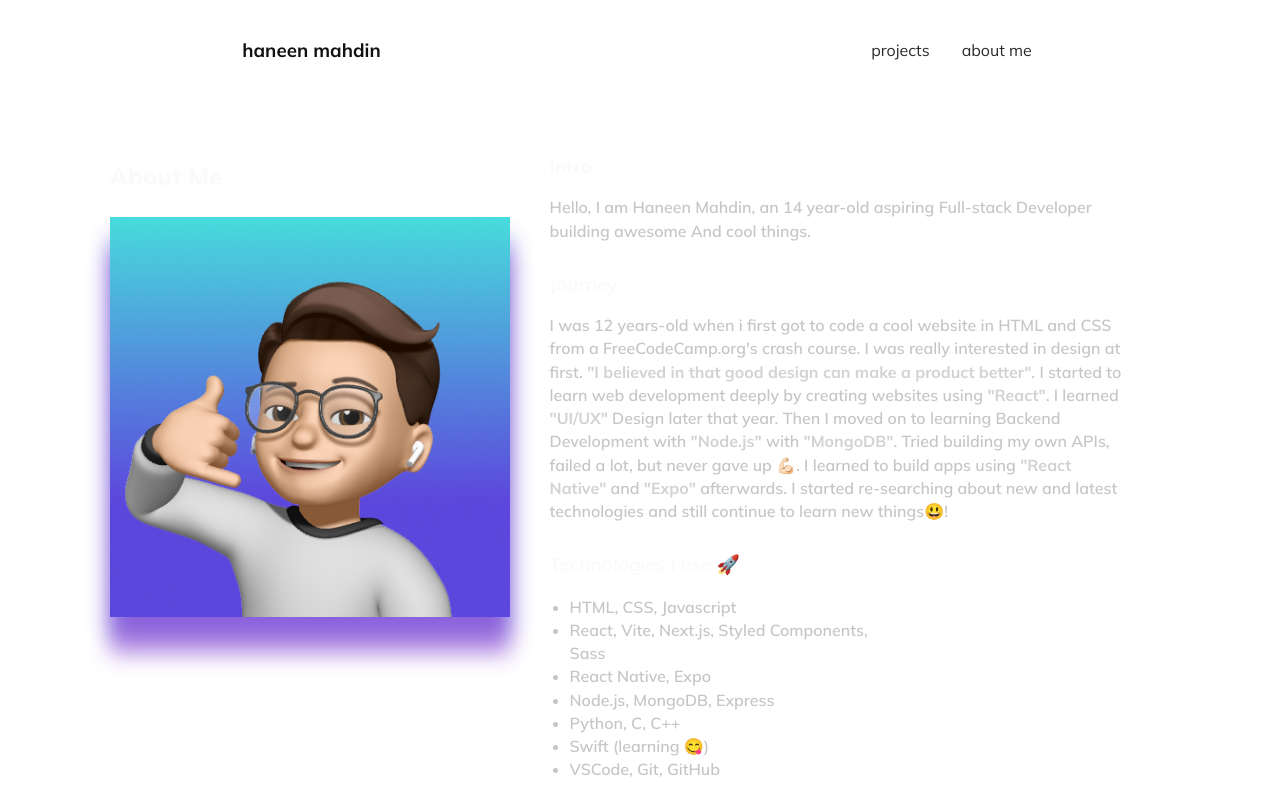
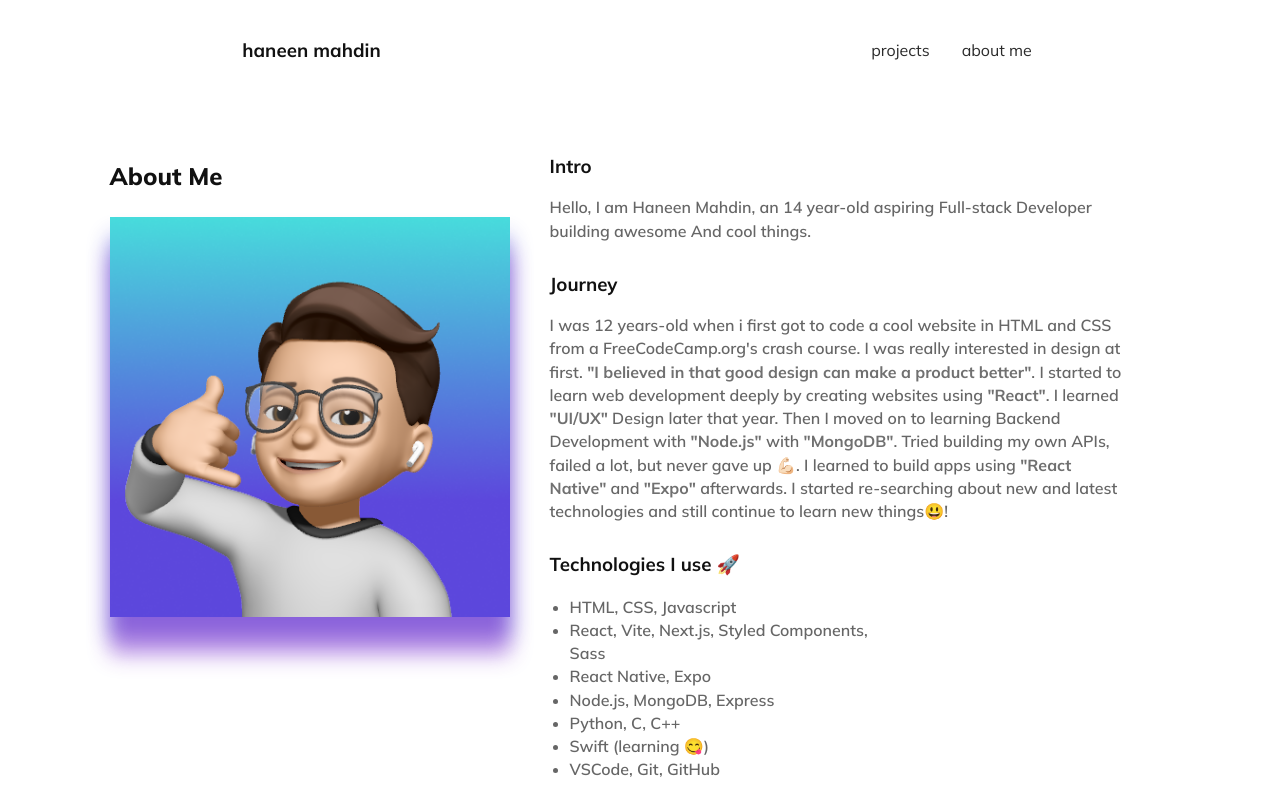
Before and after one commit to haneenmahd/haneenmahd.github.io, a React (Vite) app: page /about in a window 1280 px wide. Shown: the top 800 px of the page. Built offline with nearby package versions, Linux system fonts and the light colour scheme.

Commit message:
fix color contrasts

```diff
--- a/src/pages/About.jsx
+++ b/src/pages/About.jsx
@@ -1,6 +1,7 @@
 import styled, { keyframes } from "styled-components";
 import ProfileImage from "../assets/img/pfp.png";
 import Links from "../components/Links";
+import theme from "../theme/theme";
 
 const Container = styled.div`
   display: flex;
@@ -10,7 +11,7 @@ const Container = styled.div`
   min-height: 100vh;
   max-width: 100vw;
   padding: 50px 7%;
-  color: #fafafa;
+  color: ${props => props.theme === "dark" ? theme.dark.textColor : theme.light.textColor};
 
   @media screen and (max-width: 800px) {
     flex-direction: column;
@@ -73,7 +74,7 @@ const Intro = styled.aside`
   }
 
   h4 {
-    color: #c1c1c1;
+    color: ${props => props.theme === "dark" ? theme.dark.lightText : theme.light.lightText};
     font-weight: 600;
     animation: ${TextAnimation} 3s ease-in infinite 1.2s;
   }
@@ -113,14 +114,20 @@ const Info = styled.div`
   max-width: 100%;
 
   p {
-    color: #c6c6c6;
+    color: ${(props) =>
+      props.theme === "dark"
+        ? theme.dark.lightTextVariant
+        : theme.light.lightTextVariant};
     line-height: 1.45rem;
     font-weight: 600;
     margin: 10px 0;
     max-width: 90%;
 
     b {
-      color: #d2d2d2;
+      color: ${(props) =>
+        props.theme === "dark"
+          ? theme.dark.lightTextBold
+          : theme.light.lightTextBold};
 
       ::before,
       ::after {
@@ -131,7 +138,10 @@ const Info = styled.div`
 
   ul {
     padding-left: 20px;
-    color: #c6c6c6;
+    color: ${(props) =>
+      props.theme === "dark"
+        ? theme.dark.lightTextVariant
+        : theme.light.lightTextVariant};
     line-height: 1.45rem;
     font-weight: 600;
     margin: 20px 0;
--- a/src/pages/Projects.jsx
+++ b/src/pages/Projects.jsx
@@ -9,12 +9,13 @@ import ProjectAppleColors from "../assets/img/apple-colors.jpeg";
 import ProjectBlobby from '../assets/img/python-icon.png';
 import CommonLink from '../components/CommonLink';
 import { Link } from 'react-router-dom';
+import theme from '../theme/theme';
 
 const Container = styled.article`
     min-height: 100vh;
     max-width: 100vw;
     padding: 50px 10%;
-    color: #fafafa;
+    color: ${props => props.theme === "dark" ? theme.dark.textColor : theme.light.textColor};
 `;
 
 const Intro = styled.div`
@@ -31,7 +32,7 @@ const Intro = styled.div`
 
     h4 {
         font-size: 120%;
-        color: #c1c1c1;
+        color: ${props => props.theme === "dark" ? theme.dark.lightText : theme.light.lightText};
         font-weight: 600;
     }
 `;
--- a/src/theme/theme.js
+++ b/src/theme/theme.js
@@ -2,19 +2,23 @@ export default {
   light: {
     textColor: "#111",
     lightText: "#666",
+    lightTextVariant: "#666666",
+    lightTextBold: "#707070",
     navBackground: "rgba(255, 255, 255, 0.5)",
-    cardBackground: "#b3b3b3",
+    cardBackground: " #e6e6e6",
     linkColor: "#2a2a2a",
     iconAccent: "#00000037",
     darkIconAccent: "#f9f9f9",
     secondaryColor: "#ededed",
     iconFill: "#111",
     linkUnderLineColor: "#1b1b1b",
-    mainBg: '#f4f4f4',
+    mainBg: "#f4f4f4",
   },
   dark: {
     textColor: "#fafafa",
     lightText: "#c1c1c1",
+    lightTextVariant: "#c6c6c6",
+    lightTextBold: "#d2d2d2",
     navBackground: "rgba(0, 0, 0, 0.5)",
     cardBackground: "#222",
     linkColor: "#d1d1d1",
@@ -23,6 +27,6 @@ export default {
     secondaryColor: "#bdbdbd",
     iconFill: "#fff",
     linkUnderLineColor: "#eee",
-    mainBg: '#040404',
+    mainBg: "#040404",
   },
 };
```
